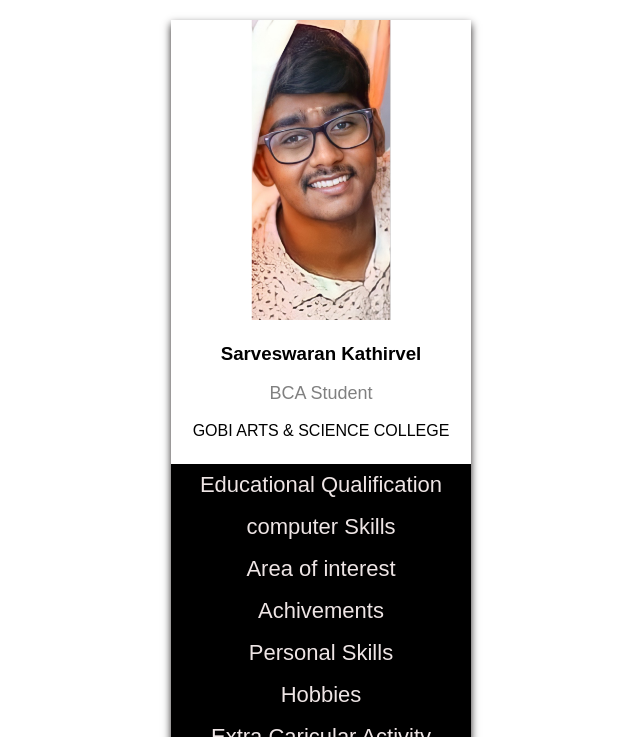
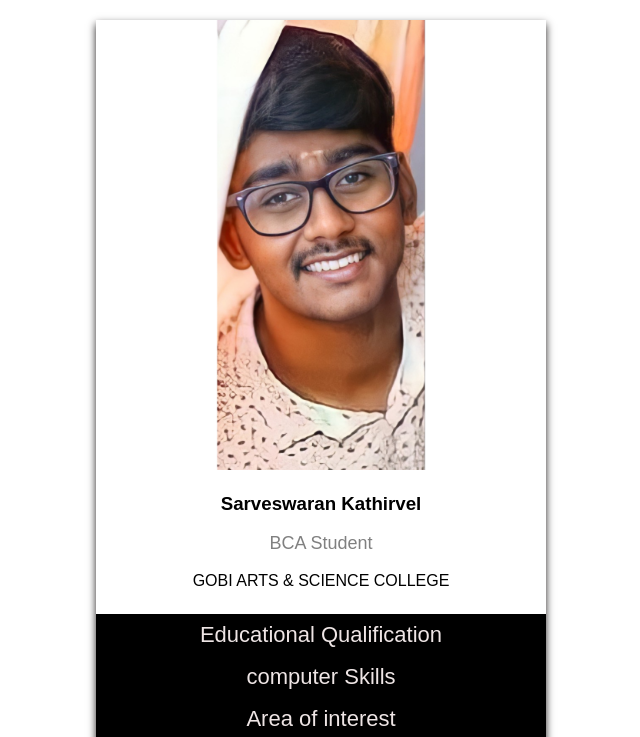
Before and after one commit to Sarveswarankathirvel/smartsarvesh, a plain HTML site: page index.html in a window 1280 px wide. Shown: the part 60-797 px from the top of the page, without its empty margins (319-959 px from the left). Drawn offline with Linux system fonts and the light colour scheme.

Commit message:
Update index.html

```diff
--- a/index.html
+++ b/index.html
@@ -5,7 +5,7 @@
 <style>
 .card {
   box-shadow: 0 4px 8px 0 rgb(38, 35, 35);
-  max-width: 300px;
+  max-width: 450px;
   margin: auto;
   text-align: center;
   font-family: arial;
```
